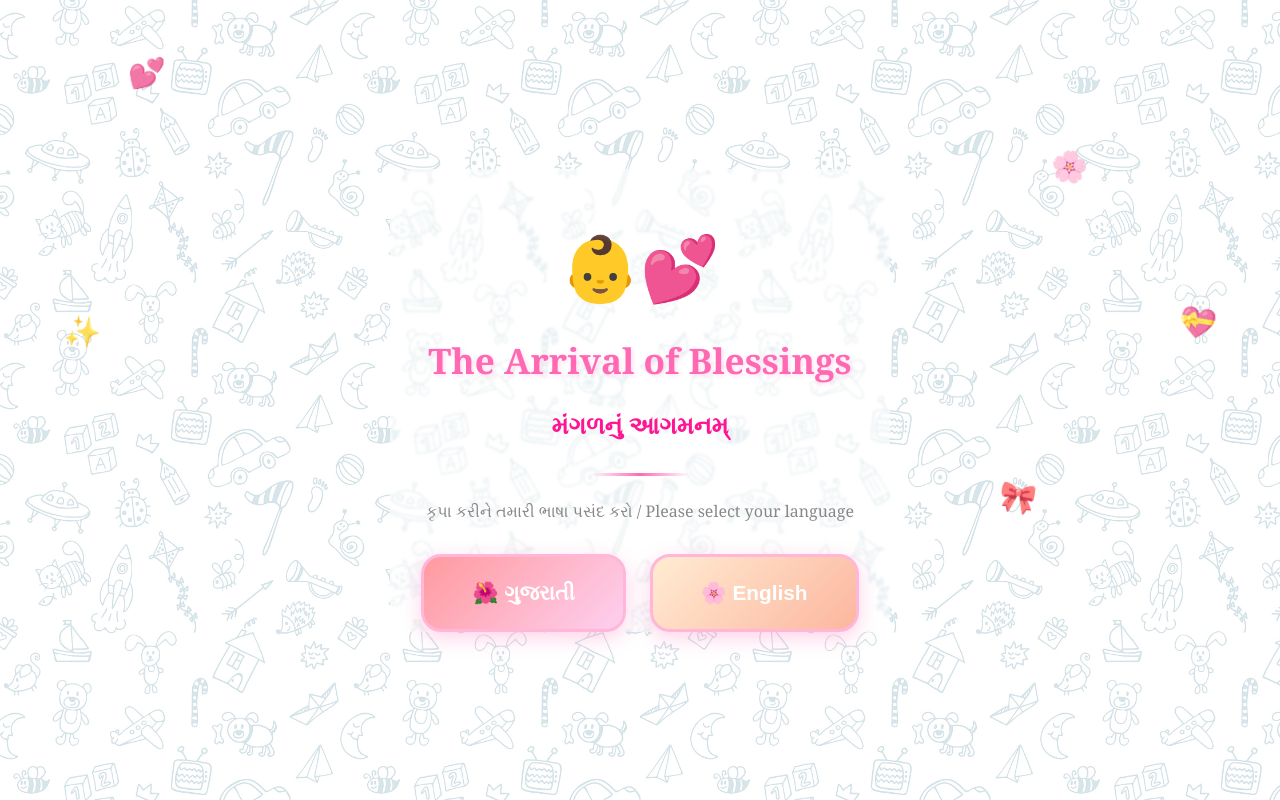
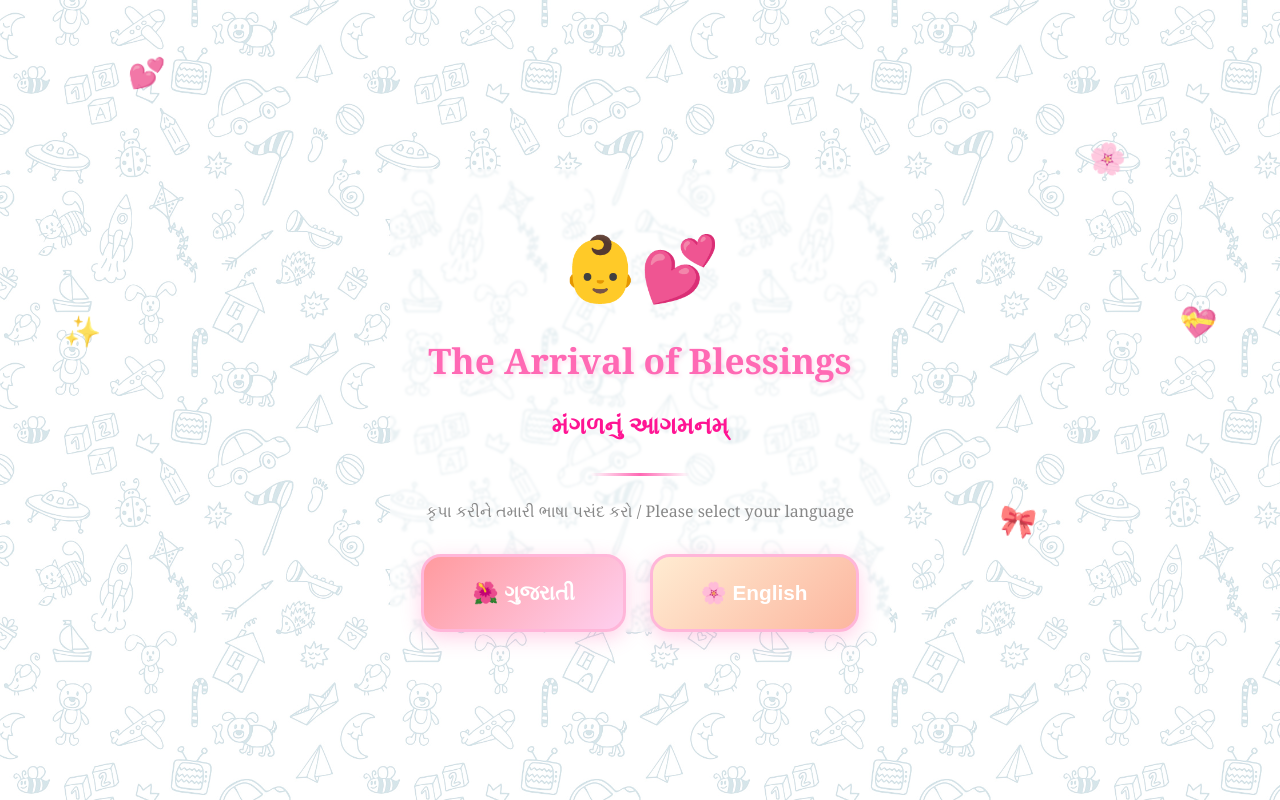
Before and after one commit to DevWithHarsh/LinkQR, a plain HTML site: page index.html in a window 1280 px wide. Drawn offline with Linux system fonts and the light colour scheme.

Commit message:
change emojis position again

```diff
--- a/index.html
+++ b/index.html
@@ -309,9 +309,9 @@
 <body>
     <!-- Decorative floating hearts -->
     <div class="heart" style="top: 7%; left: 10%;">💕</div>
-    <div class="heart" style="top: 20%; right: 15%; animation-delay: 1s;">🌸</div>
+    <div class="heart" style="top: 19%; right: 12%; animation-delay: 1s;">🌸</div>
     <!-- <div class="heart" style="bottom: 15%; left: 20%; animation-delay: 2s;">💖</div> -->
-    <div class="heart" style="bottom: 33%; right: 19%; animation-delay: 1.5s;">🎀</div>
+    <div class="heart" style="bottom: 30%; right: 19%; animation-delay: 1.5s;">🎀</div>
     <div class="heart" style="top: 40%; left: 5%; animation-delay: 0.5s;">✨</div>
     <div class="heart" style="top: 40%; right: 5%; animation-delay: 2.5s;">💝</div>
 
```
